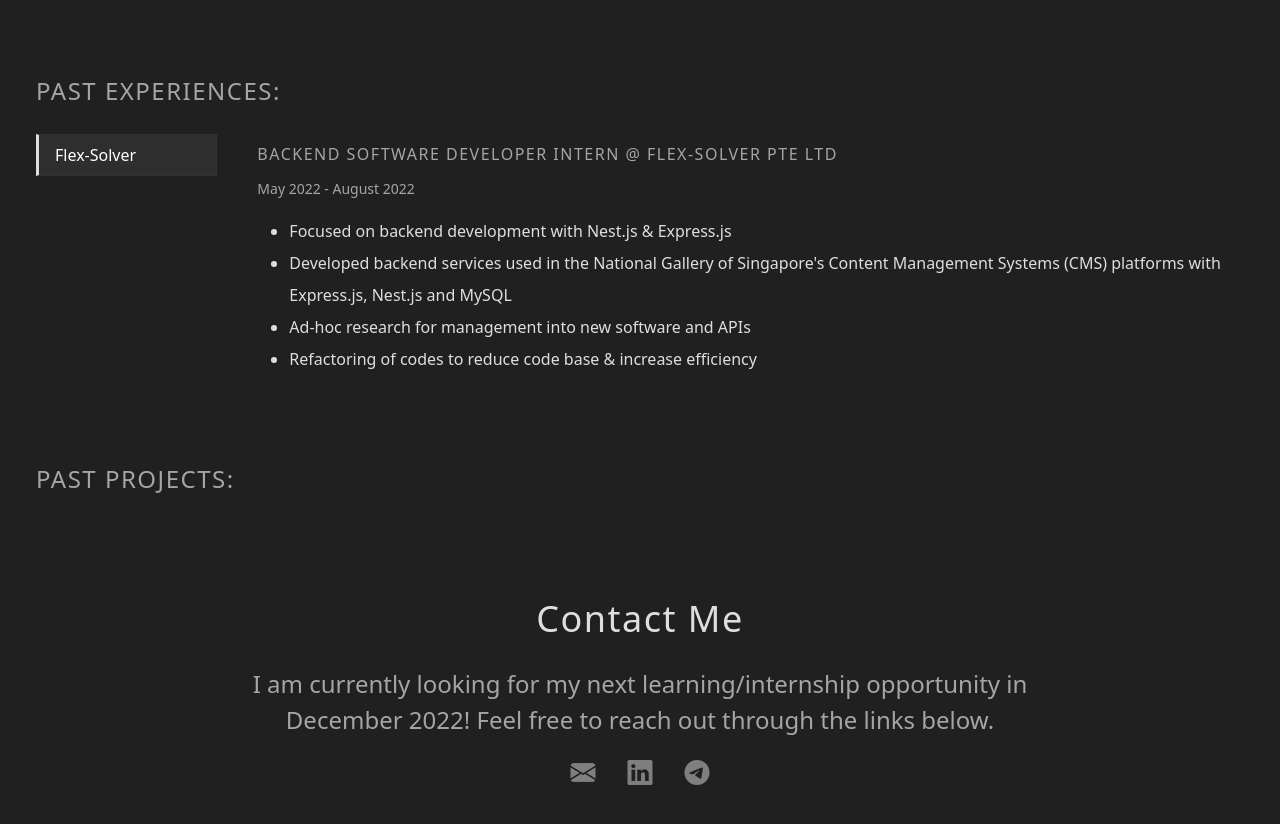
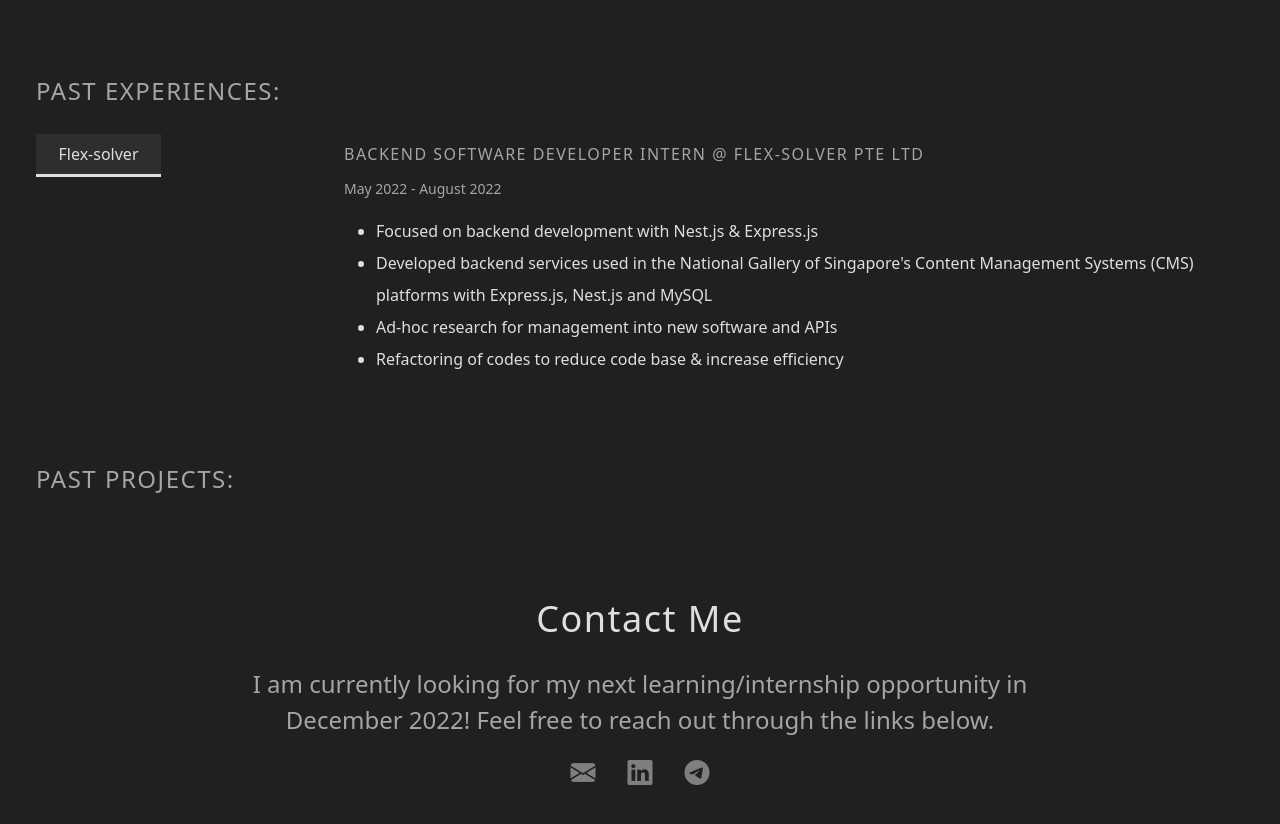
Before and after one commit to kaniel98/aboutme, a Vue app: page / in a window 1280 px wide. Shown: the part 1240-2064 px from the top of the page. Built offline with nearby package versions, Linux system fonts and the light colour scheme.

Commit message:
soft finish experiences

```diff
--- a/src/App.vue
+++ b/src/App.vue
@@ -2,7 +2,7 @@
     <div class="App">
         <div class="black-bg">
             <navigation-bar></navigation-bar>
-            <section id="about_me">
+            <section id="about">
                 <introduction-header></introduction-header>
                 <about-me></about-me>
             </section>
--- a/src/components/layouts/TheNavigationBar.vue
+++ b/src/components/layouts/TheNavigationBar.vue
@@ -2,7 +2,6 @@
     <nav class="navbar navbar-expand-md navbar-dark fixed-top grey-bg px-4">
         <div class="container-xxl">
             <a href="#intro" class="navbar-brand">
-                <i class="bi bi-truck-front me-2"></i>
                 <span class="fw-bold white-text">{{ name }}</span>
             </a>
             <!-- Toggle button for mobile navigation -->
@@ -15,7 +14,7 @@
         <div class="collapse navbar-collapse justify-content-end align-center" id="main-nav">
             <ul class="navbar-nav text-nowrap">
                 <li class="nav-item">
-                    <a href="#about_me" class="nav-link">About me</a>
+                    <a href="#about" class="nav-link">About me</a>
                 </li>
                 <li class="nav-item">
                     <a href="#experiences" class="nav-link">Past experiences</a>
--- a/src/components/pages/Homepage/ExperienceContent.vue
+++ b/src/components/pages/Homepage/ExperienceContent.vue
@@ -1,37 +1,30 @@
 <template>
-    <div class = "px-3">
-        <mini-header :headerText="miniHeader" style="font-weight: 100; padding-top: 8px">
+    <div>
+        <mini-header :headerText="company.title" style="font-weight: 100; padding-top: 8px">
             <template v-slot:ExperienceHeader>
-                <a :href="companyUrl" target="_blank" rel="noopener noreferrer">@ FLEX-SOLVER PTE LTD</a>
+                <a :href="company.companyUrl" target="_blank" rel="noopener noreferrer">@ {{ company.name }}</a>
             </template>
         </mini-header>
-        <p>{{ timePeriod }}</p>
+        <p>{{ company.timePeriod }}</p>
         <ul>
-            <li v-for="experience in experienceDetails" :key="experience">
+            <li v-for="experience in company.experienceDetails" :key="experience">
                 <span>{{ experience }}</span>
             </li>
         </ul>
     </div>
 </template>
 
-<script>
+<script lang="ts">
 import MiniHeader from "../../ui/MiniHeader.vue";
+import Company from "../../../types/Companies";
 import { defineComponent, reactive, toRefs } from "vue";
 
 export default defineComponent({
-    setup() {
-        const state = reactive({
-            miniHeader: "BACKEND SOFTWARE DEVELOPER INTERN",
-            companyUrl: "https://www.flex-solver.com.sg/",
-            timePeriod: "May 2022 - August 2022",
-            experienceDetails: [
-                "Focused on backend development with Nest.js & Express.js",
-                "Developed backend services used in the National Gallery of Singapore's Content Management Systems (CMS) platforms with Express.js, Nest.js and MySQL",
-                "Ad-hoc research for management into new software and APIs ",
-                "Refactoring of codes to reduce code base & increase efficiency",
-            ],
-        });
-        return { ...toRefs(state) };
+    props: {
+        company: {
+            type: Object as () => Company,
+            required: true,
+        },
     },
     components: {
         "mini-header": MiniHeader,
@@ -59,6 +52,6 @@ p {
 }
 
 li {
-    line-height: 2.0;
+    line-height: 2;
 }
 </style>
--- a/src/components/pages/Homepage/Experiences.vue
+++ b/src/components/pages/Homepage/Experiences.vue
@@ -3,22 +3,31 @@
         <div class="container-xxl">
             <medium-header :headerText="mediumHeader"></medium-header>
             <div class="row">
-                <div class="col-2">
-                    <div class="list-group rounded-0" id="list-tab" role="tablist">
-                        <a class="list-group-item list-group-item-action active" id="list-home-list" data-bs-toggle="list" href="#flex-solver" role="tab" aria-controls="list-home">Flex-Solver</a>
-                        <!-- <a class="list-group-item list-group-item-action" id="list-profile-list" data-bs-toggle="list" href="#list-profile" role="tab" aria-controls="list-profile">Profile</a>
-                        <a class="list-group-item list-group-item-action" id="list-messages-list" data-bs-toggle="list" href="#list-messages" role="tab" aria-controls="list-messages">Messages</a>
-                        <a class="list-group-item list-group-item-action" id="list-settings-list" data-bs-toggle="list" href="#list-settings" role="tab" aria-controls="list-settings">Settings</a> -->
-                    </div>
+                <div class="col-md-3 col-12">
+                    <ul class="nav" id="myTab" role="tablist">
+                        <li class="nav-item" role="presentation">
+                            <button
+                                class="nav-link me-3 active rounded-0"
+                                id="home-tab"
+                                data-bs-toggle="tab"
+                                data-bs-target="#flex-solver"
+                                type="button"
+                                role="tab"
+                                aria-controls="home"
+                                aria-selected="true"
+                            >
+                                Flex-solver
+                            </button>
+                        </li>
+                    </ul>
                 </div>
-                <div class="col-10 white-text">
-                    <div class="tab-content" id="nav-tabContent">
+
+                <!-- Content -->
+                <div class="col-md-9 col-12 white-text">
+                    <div v-for="company in companies" :key="company.id" class="tab-content" id="nav-tabContent">
                         <div class="tab-pane fade show active" id="flex-solver" role="tabpanel" aria-labelledby="list-home-list">
-                            <experience-content></experience-content>
+                            <experience-content :company="company"></experience-content>
                         </div>
-                        <!-- <div class="tab-pane fade" id="list-profile" role="tabpanel" aria-labelledby="list-profile-list">...</div>
-                        <div class="tab-pane fade" id="list-messages" role="tabpanel" aria-labelledby="list-messages-list">...</div>
-                        <div class="tab-pane fade" id="list-settings" role="tabpanel" aria-labelledby="list-settings-list">...</div> -->
                     </div>
                 </div>
             </div>
@@ -26,42 +35,62 @@
     </div>
 </template>
 
-<script>
+<script lang="ts">
+import { defineComponent, reactive, toRefs, ref } from "vue";
+
 import MediumHeader from "../../ui/MediumHeader.vue";
+import Company from "../../../types/Companies";
 import ExperienceContent from "./ExperienceContent.vue";
-
-import { defineComponent, reactive, toRefs } from "vue";
 
 export default defineComponent({
     setup() {
         const state = reactive({
             mediumHeader: "PAST EXPERIENCES:",
         });
-        return { ...toRefs(state) };
+        const companies = ref<Company[]>([
+            {
+                id: 1,
+                title: "BACKEND SOFTWARE DEVELOPER INTERN",
+                name: "FLEX-SOLVER PTE LTD",
+                companyUrl: "https://www.flex-solver.com.sg/",
+                timePeriod: "May 2022 - August 2022",
+                experienceDetails: [
+                    "Focused on backend development with Nest.js & Express.js",
+                    "Developed backend services used in the National Gallery of Singapore's Content Management Systems (CMS) platforms with Express.js, Nest.js and MySQL",
+                    "Ad-hoc research for management into new software and APIs ",
+                    "Refactoring of codes to reduce code base & increase efficiency",
+                ],
+            },
+        ]);
+
+        return { ...toRefs(state), companies };
     },
     components: {
         "medium-header": MediumHeader,
-        "experience-content" : ExperienceContent,
+        "experience-content": ExperienceContent,
     },
     name: "MyExperiences",
 });
 </script>
 
 <style scoped>
-.list-group-item {
+.nav-link {
     background-color: rgba(32, 32, 32, 0.7);
     color: rgba(222, 222, 222, 0.5);
-    border-left: 3px solid rgb(222, 222, 222, 0.3);
+    border: none;
+    /* border-left: 3px solid rgb(222, 222, 222, 0.3); */
+    width: 125px;
 }
 
-.list-group-item:hover {
+.nav-link:hover {
     background-color: rgba(52, 52, 52, 0.7);
     color: rgba(222, 222, 222, 1);
 }
 
-.list-group-item.active {
+.nav-link.active {
     background-color: rgba(52, 52, 52, 0.7);
     border-color: rgba(52, 52, 52, 0.7);
-    border-left: 3px solid rgba(222, 222, 222, 1);
+    color: rgba(222, 222, 222, 1);
+    border-bottom: 3px solid rgba(222, 222, 222, 1);
 }
 </style>
--- a/src/components/ui/TheCarousell.vue
+++ b/src/components/ui/TheCarousell.vue
@@ -1,17 +1,53 @@
 <template>
-    <div class="">
+    <div>
+        <vueper-slides 3d fixed-height="300px" arrows-inside bullets-outside>
+            <vueper-slide v-for="i in content" :key="i" :href="'#' + i" :title="i.toString()" />
+        </vueper-slides>
     </div>
 </template>
 
 <script lang="ts">
-import { defineComponent, reactive, toRefs } from "vue";
+import { defineComponent} from "vue";
+import { VueperSlides, VueperSlide } from "vueperslides";
+import "vueperslides/dist/vueperslides.css";
 
 export default defineComponent({
-    setup() {
-        const state = reactive({
-            list: [0, 1, 2, 3, 4],
-        });
-        return { ...toRefs(state) };
+    props: {
+        content: {
+            type: Array,
+            required: true,
+        },
+    },
+    components: {
+        VueperSlides,
+        VueperSlide,
     },
 });
 </script>
+
+<style scoped>
+.vueperslide {
+    background: linear-gradient(-45deg, #ee7752, #e73c7e, #23a6d5, #23d5ab);
+
+    &__title {
+        font-size: 7em;
+        opacity: 0.6;
+    }
+}
+
+p {
+    position: absolute;
+    top: 5px;
+    right: 5px;
+    z-index: 10;
+}
+
+html {
+    font: 12px Tahoma, Geneva, sans-serif;
+}
+* {
+    margin: 0;
+    padding: 0;
+    color: #fff;
+}
+</style>
--- /dev/null
+++ b/src/declaration_files/vueperslides.ts
@@ -0,0 +1,6 @@
+declare module "vueperslides" {
+    import { DefineComponent } from "vue";
+
+    export const VueperSlides: DefineComponent<any, any, any>;
+    export const VueperSlide: DefineComponent<any, any, any>;
+}
--- /dev/null
+++ b/src/types/Companies.ts
@@ -0,0 +1,10 @@
+interface Company {
+    id: number;
+    title: string,
+    name: string;
+    companyUrl: string;
+    timePeriod: string;
+    experienceDetails: Array<string>;
+}
+
+export default Company;
```
Also changed, not shown: src/components/pages/Homepage/ExperienceTabs.vue (added, +22 -0 lines), src/components/pages/Homepage/PastProjects.vue (+10 -4 lines), src/components/ui/CarouselBody.vue (added, +24 -0 lines).
